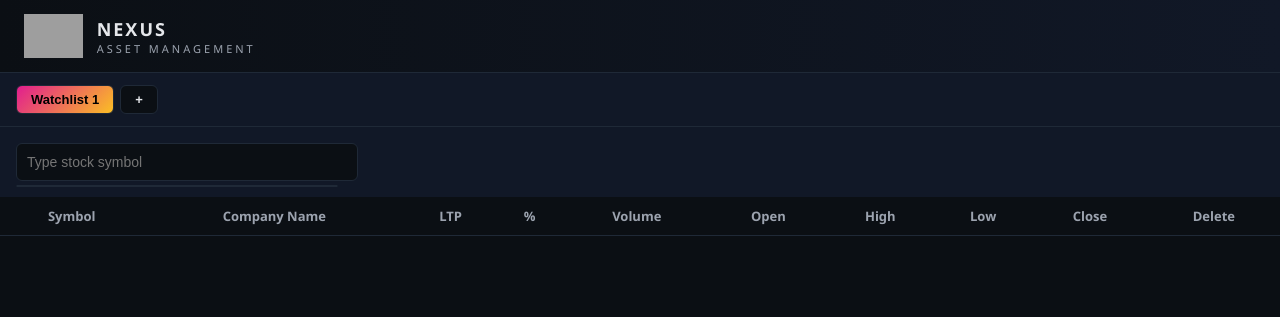
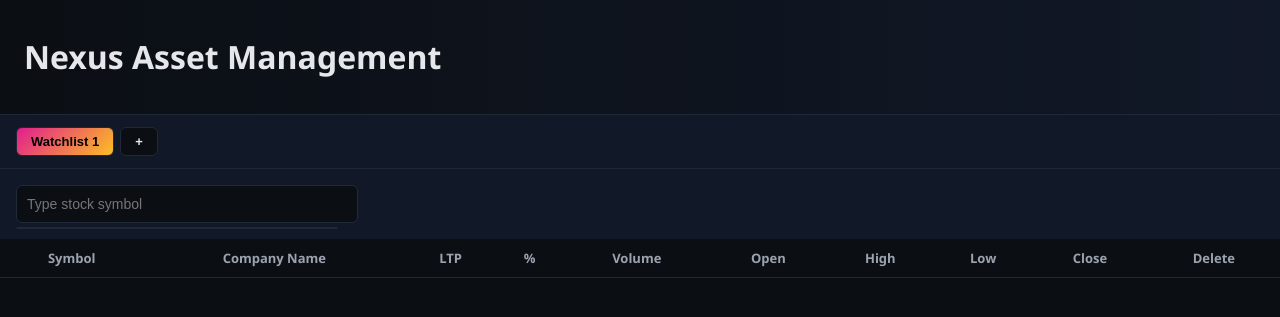
Before and after one commit to mrchopzy-ui/kotak-watchlist, a Flask app: page / in a window 1280 px wide. Shown: the top 317 px of the page. Run offline with Flask 3, Linux system fonts and the light colour scheme; data comes from the database, SQL or seed files in the repository; data that the repository does not hold is empty; parts of the project's set-up code (start-up, migrations or seed data) failed here and were passed over; grey boxes are pictures that could not be loaded.

Commit message:
Update index.html

```diff
--- a/templates/index.html
+++ b/templates/index.html
@@ -7,13 +7,7 @@
 <body>
 
 <header class="top-bar">
-    <div class="brand">
-        <img src="/static/logo.png" class="logo">
-        <div class="brand-text">
-            <div class="title">NEXUS</div>
-            <div class="subtitle">ASSET MANAGEMENT</div>
-        </div>
-    </div>
+    <h1>Nexus Asset Management</h1>
 </header>
 
 <div class="tabs">
```
